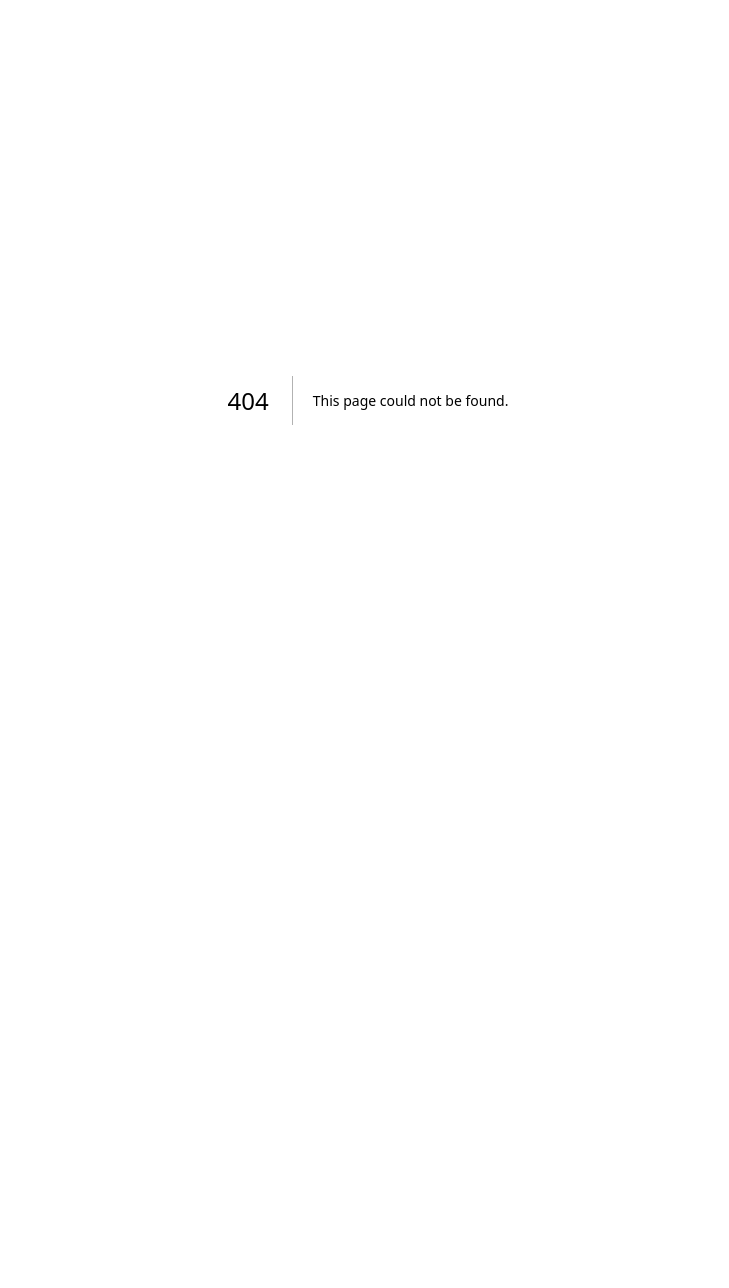
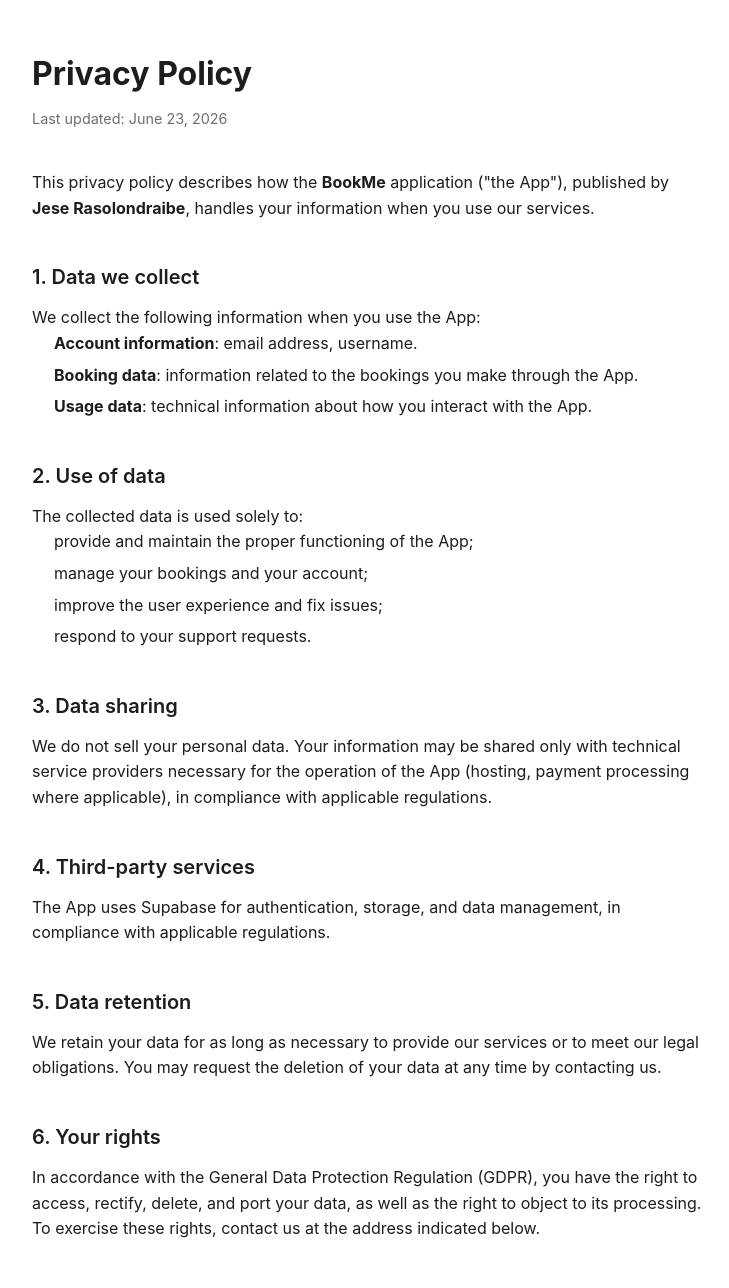
Before and after one commit to JeseRasolondraibe/bookme-client, a Next.js app: page /privacy/en in a window 1280 px wide. Before the commit this address had no page. Shown: the top 1288 px of the page, without its empty margins (272-1001 px from the left). Before the commit the page ends 800 px from the top, so only its background shows below. Built offline with nearby package versions, Linux system fonts and the light colour scheme.

Commit message:
add english privacy policy

```diff
--- /dev/null
+++ b/app/privacy/en/page.tsx
@@ -0,0 +1,156 @@
+export const metadata = {
+  title: "Privacy Policy – BookMe",
+  description: "Privacy policy for the BookMe application.",
+};
+
+export default function PrivacyPageEN() {
+  return (
+    <main
+      style={{
+        maxWidth: 720,
+        margin: "0 auto",
+        padding: "48px 24px 96px",
+        fontFamily:
+          '-apple-system, BlinkMacSystemFont, "Segoe UI", Roboto, Helvetica, Arial, sans-serif',
+        color: "#1d1d1f",
+        lineHeight: 1.6,
+      }}
+    >
+      <h1 style={{ fontSize: "2rem", fontWeight: 700, marginBottom: 8 }}>
+        Privacy Policy
+      </h1>
+      <p style={{ color: "#6e6e73", fontSize: "0.9rem", marginBottom: 40 }}>
+        Last updated: June 23, 2026
+      </p>
+
+      <p>
+        This privacy policy describes how the <strong>BookMe</strong> application
+        (&quot;the App&quot;), published by <strong>Jese Rasolondraibe</strong>,
+        handles your information when you use our services.
+      </p>
+
+      <Section title="1. Data we collect">
+        <p>We collect the following information when you use the App:</p>
+        <ul style={ulStyle}>
+          <li style={liStyle}>
+            <strong>Account information</strong>: email address, username.
+          </li>
+          <li style={liStyle}>
+            <strong>Booking data</strong>: information related to the bookings you
+            make through the App.
+          </li>
+          <li style={liStyle}>
+            <strong>Usage data</strong>: technical information about how you
+            interact with the App.
+          </li>
+        </ul>
+      </Section>
+
+      <Section title="2. Use of data">
+        <p>The collected data is used solely to:</p>
+        <ul style={ulStyle}>
+          <li style={liStyle}>provide and maintain the proper functioning of the App;</li>
+          <li style={liStyle}>manage your bookings and your account;</li>
+          <li style={liStyle}>improve the user experience and fix issues;</li>
+          <li style={liStyle}>respond to your support requests.</li>
+        </ul>
+      </Section>
+
+      <Section title="3. Data sharing">
+        <p>
+          We do not sell your personal data. Your information may be shared only
+          with technical service providers necessary for the operation of the App
+          (hosting, payment processing where applicable), in compliance with
+          applicable regulations.
+        </p>
+      </Section>
+
+      <Section title="4. Third-party services">
+        <p>
+          The App uses Supabase for authentication, storage, and data management,
+          in compliance with applicable regulations.
+        </p>
+      </Section>
+
+      <Section title="5. Data retention">
+        <p>
+          We retain your data for as long as necessary to provide our services or
+          to meet our legal obligations. You may request the deletion of your data
+          at any time by contacting us.
+        </p>
+      </Section>
+
+      <Section title="6. Your rights">
+        <p>
+          In accordance with the General Data Protection Regulation (GDPR), you
+          have the right to access, rectify, delete, and port your data, as well as
+          the right to object to its processing. To exercise these rights, contact
+          us at the address indicated below.
+        </p>
+      </Section>
+
+      <Section title="7. Security">
+        <p>
+          We implement reasonable technical and organizational measures to protect
+          your data against unauthorized access, disclosure, or destruction.
+        </p>
+      </Section>
+
+      <Section title="8. Children">
+        <p>
+          The App is not intended for children under the age of 13, and we do not
+          knowingly collect data concerning them.
+        </p>
+      </Section>
+
+      <Section title="9. Changes">
+        <p>
+          This policy may be updated from time to time. Any changes will be posted
+          on this page with an updated revision date.
+        </p>
+      </Section>
+
+      <Section title="10. Contact">
+        <p>
+          For any questions regarding this privacy policy, contact us at:{" "}
+          <a href="mailto:jeserasolondraibe@gmail.com" style={{ color: "#0066cc" }}>
+            jeserasolondraibe@gmail.com
+          </a>
+          .
+        </p>
+      </Section>
+
+      <div
+        style={{
+          marginTop: 56,
+          paddingTop: 24,
+          borderTop: "1px solid #e5e5e7",
+          color: "#6e6e73",
+          fontSize: "0.875rem",
+        }}
+      >
+        © 2026 Jese Rasolondraibe. All rights reserved.
+      </div>
+    </main>
+  );
+}
+
+const ulStyle = { paddingLeft: 22 } as const;
+const liStyle = { marginBottom: 6 } as const;
+
+function Section({
+  title,
+  children,
+}: {
+  title: string;
+  children: React.ReactNode;
+}) {
+  return (
+    <section>
+      <h2 style={{ fontSize: "1.25rem", fontWeight: 600, marginTop: 40, marginBottom: 12 }}>
+        {title}
+      </h2>
+      {children}
+    </section>
+  );
+}
```
